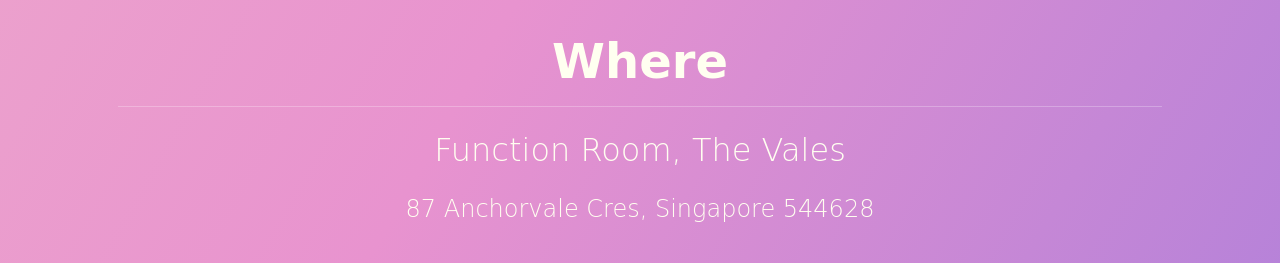
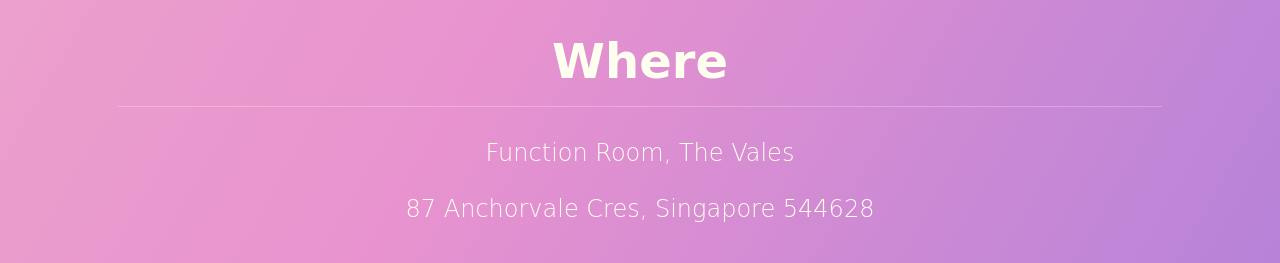
Before and after one commit to meigangwen/birthday, a plain HTML site: page index.html in a window 1280 px wide. Shown: the part 1080-1343 px from the top of the page. Drawn offline with nearby package versions, Linux system fonts and the light colour scheme; a web font is replaced by a local one.

Commit message:
Update index.html

```diff
--- a/index.html
+++ b/index.html
@@ -100,7 +100,7 @@
     <div class="container col-xxl-8 px-5 py-5 text-center">
       <h1 class="display-5 fw-bold text-body-emphasis"><span class="white-text">Where</span></h1>
       <hr style="border-color:white" />
-      <h4 class="display-6"><span class="white-text" style="font-size: 2rem;">Function Room, The Vales</span></h4>
+      <h4 class="display-6"><span class="white-text" style="font-size: 1.5rem;">Function Room, The Vales</span></h4>
       <h4 class="display-6"><span class="white-text" style="font-size: 1.5rem;">87 Anchorvale Cres, Singapore 544628</h4>
       <div class="google-map">
         <iframe src="https://www.google.com/maps/embed?pb=!1m18!1m12!1m3!1d1828.7960646380495!2d103.89277439225006!3d1.3971455080176058!2m3!1f0!2f0!3f0!3m2!1i1024!2i768!4f13.1!3m3!1m2!1s0x31da160b7741da9f%3A0xef0606f06a38b00a!2sThe%20Vales!5e0!3m2!1sen!2ssg!4v1685341318793!5m2!1sen!2ssg" width="600" height="450" style="border:0;" allowfullscreen="" loading="lazy" referrerpolicy="no-referrer-when-downgrade"></iframe>
```
